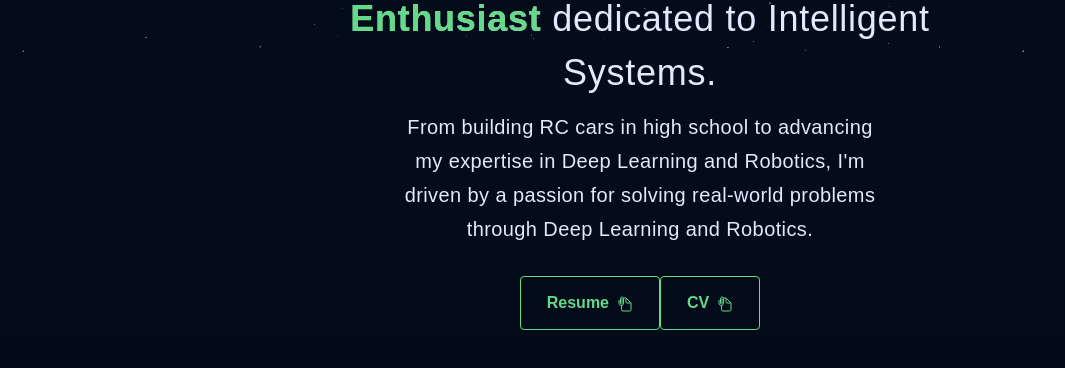
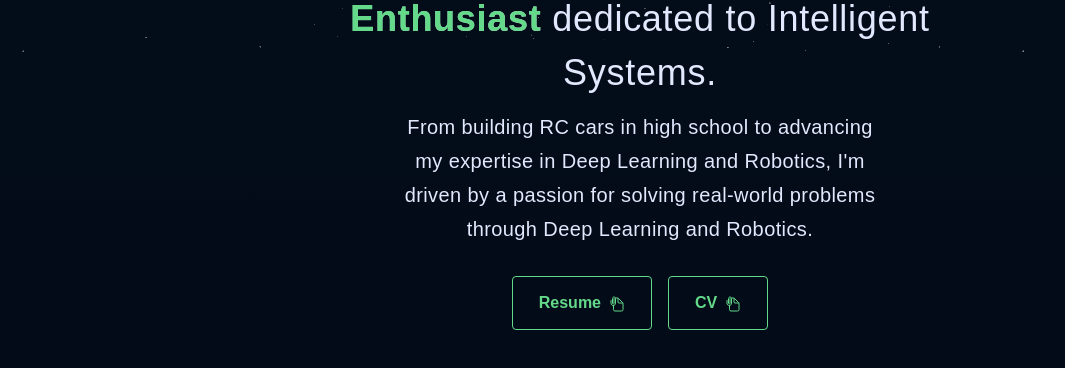
Before and after one commit to KhanIsrakAhmed/israkPortfolio, a React (Create React App) app: page / in a window 1280 px wide. Shown: the part 748-1116 px from the top of the page, without its empty margins (0-1065 px from the left). Built offline with nearby package versions, Linux system fonts and the light colour scheme; no server answers; a web font is replaced by a local one.

Commit message:
Update Intro.css

```diff
--- a/src/styles/Intro.css
+++ b/src/styles/Intro.css
@@ -30,6 +30,10 @@
 .intro-buttons {
   display: flex;
   margin-top: 30px;
+}
+
+.intro-buttons .outline-button + .outline-button {
+  margin-left: 16px;
 }
 
 .button-icon {
@@ -83,7 +87,6 @@
   bottom: 0;
   margin: auto;
 }
-
 
 .intro-title {
   color: var(--lightest-slate);
@@ -199,7 +202,7 @@
   }
 
   .animated-robot-container {
-    scale: 0.60;
+    scale: 0.6;
     display: flex;
     flex-direction: column;
     align-items: center;
```
